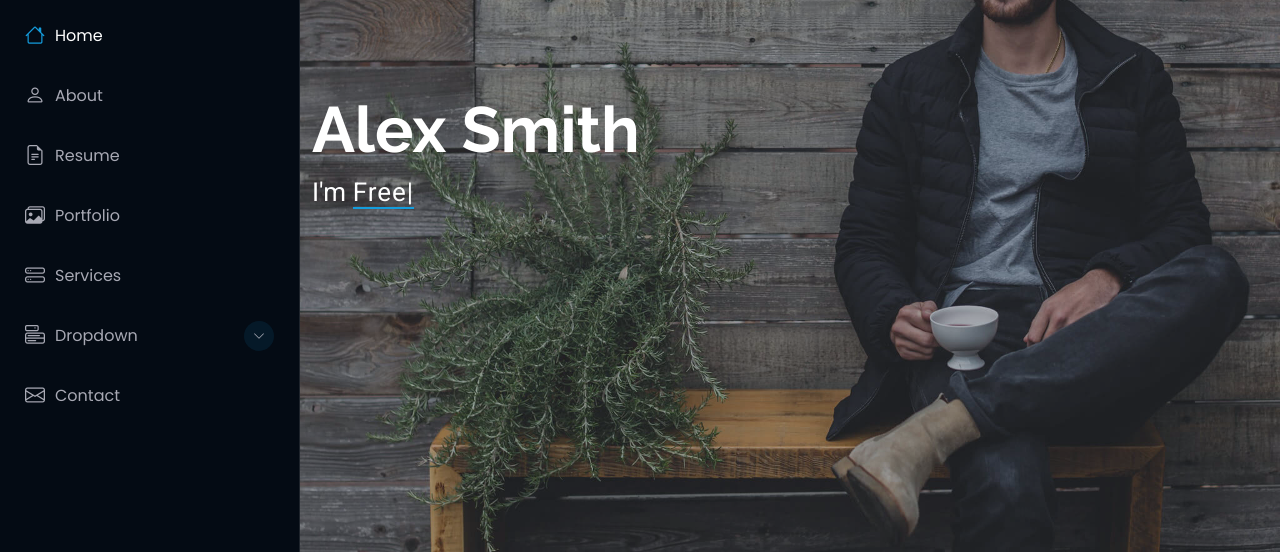
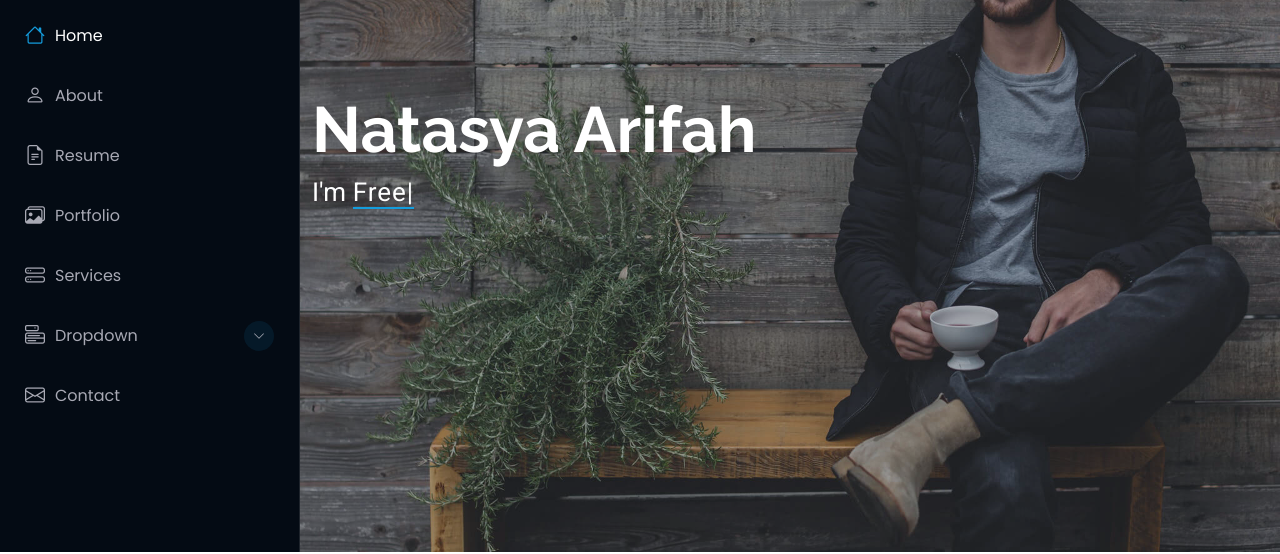
Before and after one commit to natasyi/E-Portofolio, a plain HTML site: page index.html in a window 1280 px wide. Shown: the part 248-802 px from the top of the page. Drawn offline with Linux system fonts and the light colour scheme.

Commit message:
Change Name

```diff
--- a/index.html
+++ b/index.html
@@ -90,7 +90,7 @@
       <img src="assets/img/hero-bg.jpg" alt="" data-aos="fade-in" class="">
 
       <div class="container" data-aos="fade-up" data-aos-delay="100">
-        <h2>Alex Smith</h2>
+        <h2>Natasya Arifah</h2>
         <p>I'm <span class="typed" data-typed-items="Designer, Developer, Freelancer, Photographer">Designer</span><span class="typed-cursor typed-cursor--blink" aria-hidden="true"></span><span class="typed-cursor typed-cursor--blink" aria-hidden="true"></span></p>
       </div>
 
```
